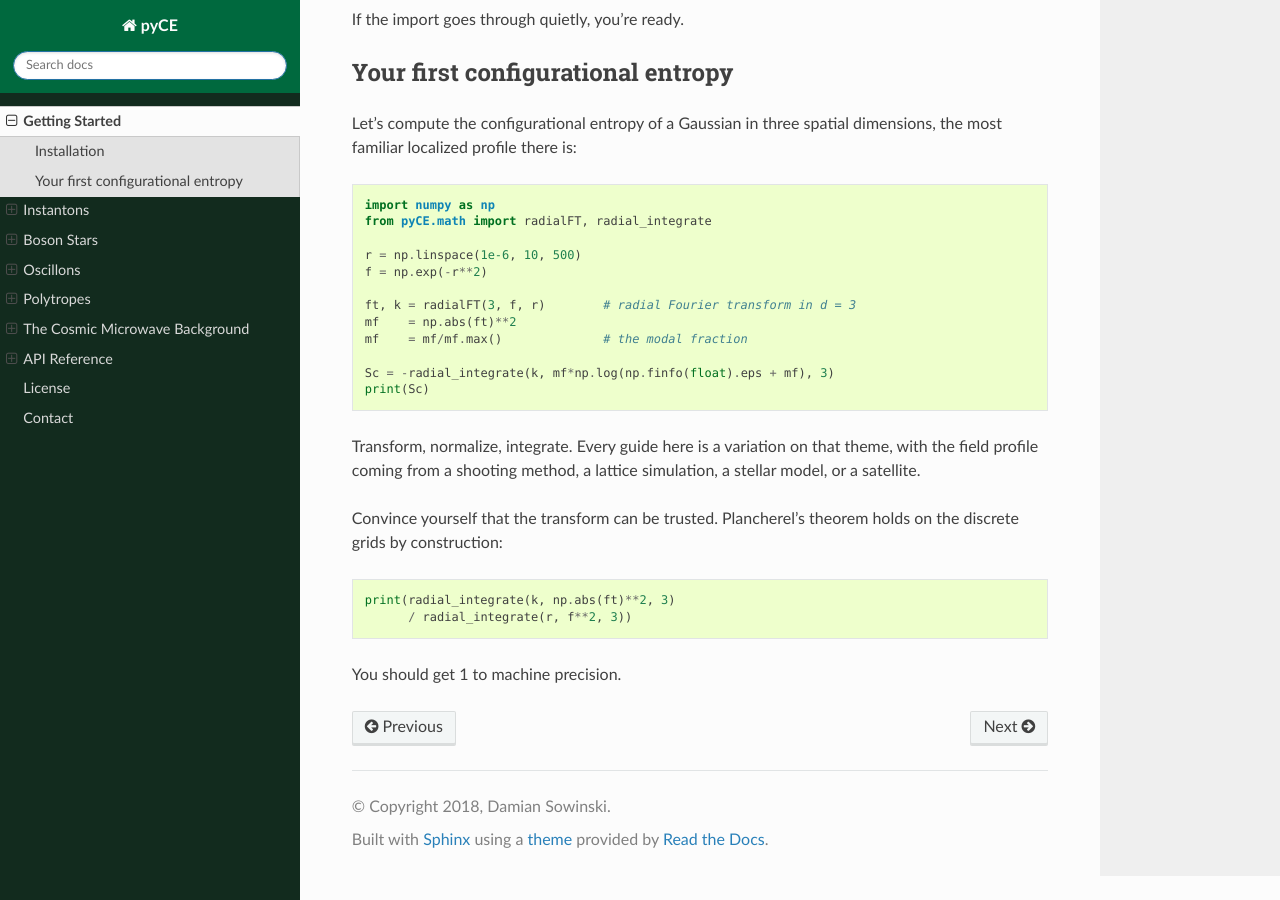
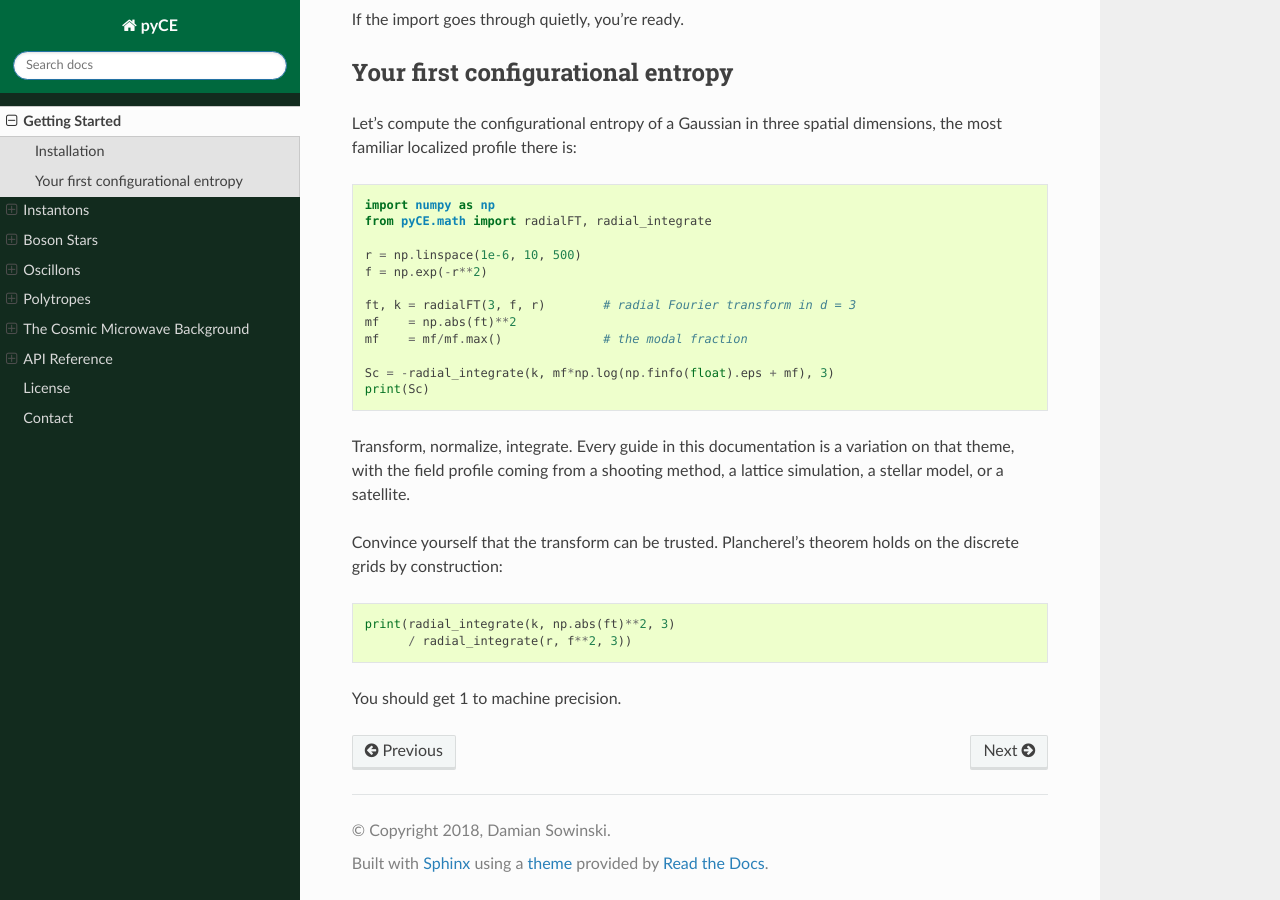
Before and after one commit to EternalTime/pyCE, a Sphinx documentation site: the page built from docs/getting_started.rst, in a window 1280 px wide and 900 px high, scrolled down 626 px. Built offline with Sphinx 7.4.7 and the Read the Docs theme 3.1.0, drawn with Linux system fonts in a browser that asks for light colours.

Commit message:
no-mistakes(review): restore documentation-wide scope for the guide set

```diff
--- a/docs/getting_started.rst
+++ b/docs/getting_started.rst
@@ -43,9 +43,9 @@
     Sc = -radial_integrate(k, mf*np.log(np.finfo(float).eps + mf), 3)
     print(Sc)
 
-Transform, normalize, integrate. Every guide here is a variation on that theme,
-with the field profile coming from a shooting method, a lattice simulation, a
-stellar model, or a satellite.
+Transform, normalize, integrate. Every guide in this documentation is a
+variation on that theme, with the field profile coming from a shooting
+method, a lattice simulation, a stellar model, or a satellite.
 
 Convince yourself that the transform can be trusted. Plancherel's theorem holds
 on the discrete grids by construction::
```
